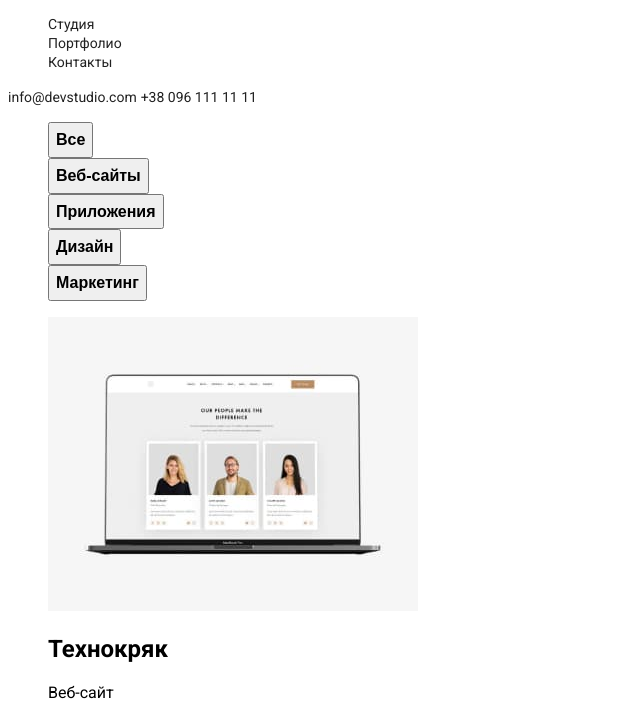
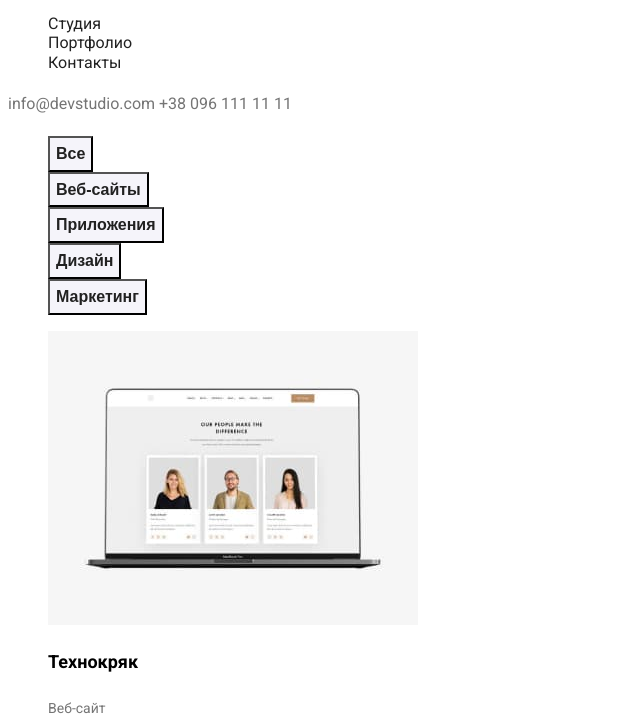
Before and after one commit to NikBlacksmith/goit-markup-hw-02, a plain HTML site: page portfolio.html in a window 1280 px wide. Shown: the part 41-756 px from the top of the page, without its empty margins (0-640 px from the left). Drawn offline with Linux system fonts and the light colour scheme.

Commit message:
Final
Fin правки

```diff
--- a/css/styles.css
+++ b/css/styles.css
@@ -31,16 +31,19 @@ body {
   font-weight: 700;
 }
 .nav-link {
-  font-size: 14px;
+  font-size: 16px;
   line-height: 1.14;
 }
-.contact-mail {
-  font-size: 14px;
-  line-height: 1.14 var(--main-text-color);
+
+.cont-mail {
+  font-size: 16px;
+  line-height: 2;
+  color: var(--main-text-color);
 }
-.contact-tel {
-  font-size: 14px;
-  line-height: 1.14 var(--main-text-color);
+.cont-tel {
+  font-size: 16px;
+  line-height: 2;
+  color: var(--main-text-color);
 }
 .link:hover,
 .link:focus {
@@ -70,14 +73,7 @@ body {
   color: var(--h1-color);
   background-color: var(--accent-color);
 }
-.pointer {
-  cursor: pointer;
-  font-size: 16px;
-  font-weight: 700;
-  line-height: 1.86;
-  color: var(--main-title-color;
-  background-color: #f5f4fa;
-}
+
 .pluses-title {
   text-transform: uppercase;
   font-size: 14px;
@@ -107,9 +103,9 @@ body {
 .footer {
   background-color: #2f303a;
 }
-. .contact-link {
+.contact-link {
   font-size: 16px;
-  font-weight: 700;
+
   line-height: 1.86;
   color: rgba(255, 255, 255, 0.6);
 }
@@ -125,3 +121,20 @@ body {
   line-height: 1.71;
   color: #ffffff;
 }
+.case-name {
+  font-size: 18px;
+  line-height: 2;
+}
+.case-text {
+  font-size: 14px;
+  line-height: 1.88;
+  color: var(--main-text-color);
+}
+.pointer {
+  cursor: pointer;
+  font-size: 16px;
+  font-weight: 700;
+  line-height: 1.86;
+  color: var(--main-title-color);
+  background-color: #f5f4fa;
+}
--- a/portfolio.html
+++ b/portfolio.html
@@ -24,10 +24,10 @@
             <a class="nav-logo link" href="/">WebStudio</a>
             <ul class="list">
                 <li>
-                    <a class="nav-link link" href="2">Студия </a>
+                    <a class="nav-link link" href="./index.html">Студия </a>
                 </li>
                 <li>
-                    <a class="nav-link link" href="./portfolio.html">Портфолио</a>
+                    <a class="nav-link link" href="">Портфолио</a>
                 </li>
                 <li>
                     <a class="nav-link link" href="4">Контакты</a>
@@ -36,12 +36,12 @@
         </nav>
 
         <div class="contact">
-            <a class="contact-mail link" href="mailto:info@devstudio.com">info@devstudio.com</a>
-            <a class="contact-tel link" href="tel:+380961111111">+38 096 111 11 11</a>
+            <a class="cont-mail link" href="mailto:info@devstudio.com">info@devstudio.com</a>
+            <a class="cont-tel link" href="tel:+380961111111">+38 096 111 11 11</a>
         </div>
     </header>
     <section>
-        <ul class="list">
+        <ul class="filter list">
             <li>
                 <button class="pointer btn" type="button">Все</button>
             </li>
@@ -58,11 +58,11 @@
                 <button class="pointer btn" type="button">Маркетинг</button>
             </li>
         </ul>
-        <ul class="list">
+        <ul class="case list">
             <li>
                 <img src="./images/Portfolio/screan.jpg" alt="Екран ноутбока" width=370>
-                <h2>Технокряк</h2>
-                <p>Веб-сайт</p>
+                <h2 class="case-name">Технокряк</h2>
+                <p class="case-text">Веб-сайт</p>
             </li>
             <li>
                 <img src="./images/Portfolio/basket.jpg" alt="баскетбольная афиша" width=370>
```
Also changed, not shown: index.html (+2 -2 lines).
